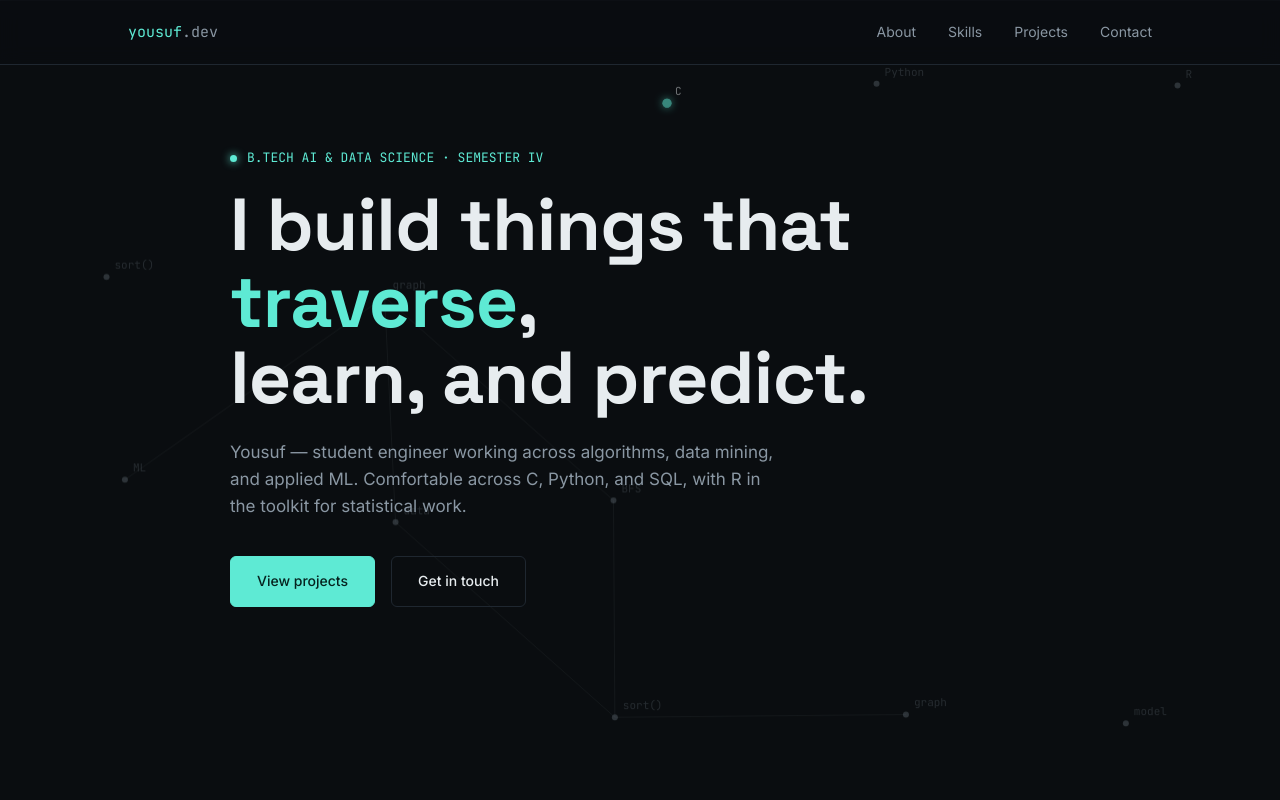
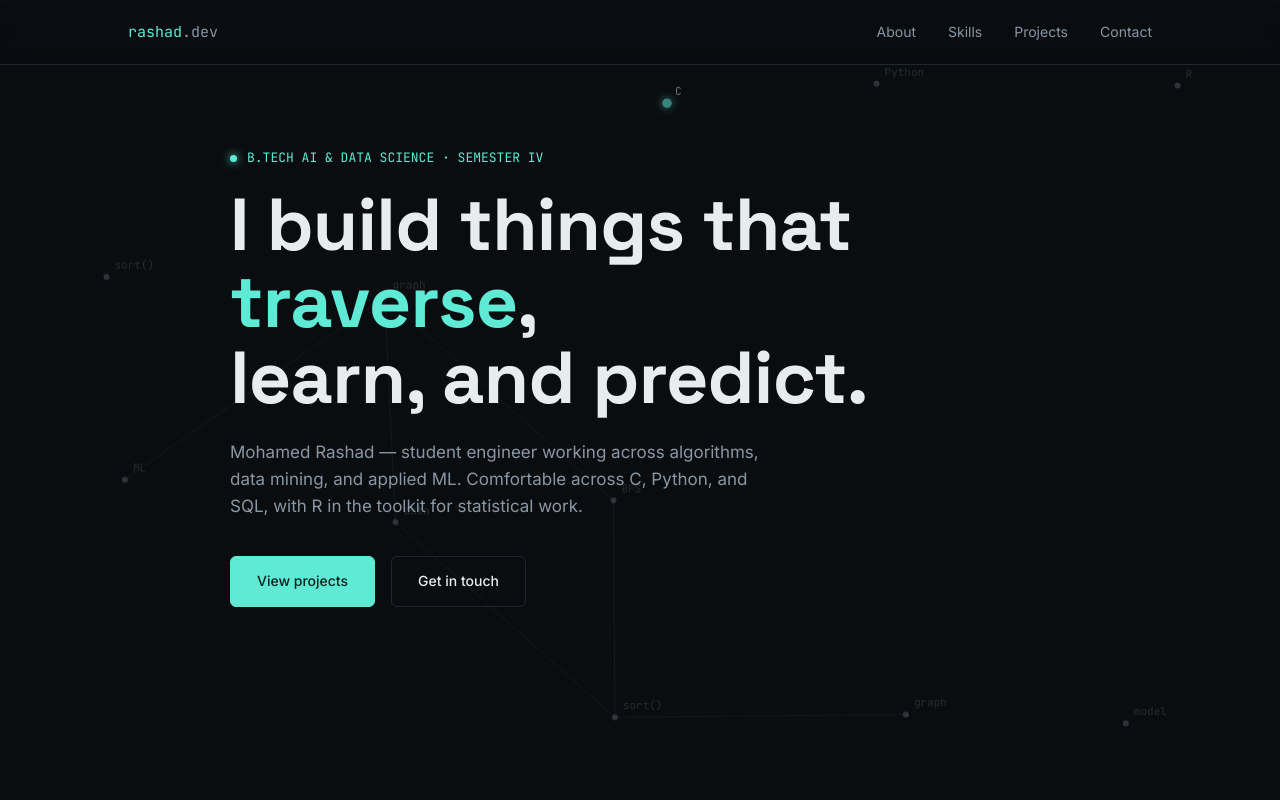
Before and after one commit to Rashad-007/Portfolio, a plain HTML site: page index.html in a window 1280 px wide. Shown: the top 800 px of the page. Drawn offline with Linux system fonts and the light colour scheme.

Commit message:
Update portfolio owner name to Mohamed Rashad / rashad.dev

```diff
--- a/index.html
+++ b/index.html
@@ -411,7 +411,7 @@
 
   <nav>
     <div class="wrap">
-      <div class="logo">yousuf<span>.dev</span></div>
+      <div class="logo">rashad<span>.dev</span></div>
       <div class="navlinks">
         <a href="#about">About</a>
         <a href="#skills">Skills</a>
@@ -426,7 +426,7 @@
     <div class="wrap hero-inner">
       <div class="eyebrow mono">B.TECH AI &amp; DATA SCIENCE · SEMESTER IV</div>
       <h1>I build things that <em>traverse</em>,<br>learn, and predict.</h1>
-      <p>Yousuf — student engineer working across algorithms, data mining, and applied ML. Comfortable across C, Python,
+      <p>Mohamed Rashad — student engineer working across algorithms, data mining, and applied ML. Comfortable across C, Python,
         and SQL, with R in the toolkit for statistical work.</p>
       <div class="hero-cta">
         <a href="#projects" class="btn btn-primary">View projects</a>
@@ -584,7 +584,7 @@
 
   <footer>
     <div class="wrap">
-      <span>© 2026 Yousuf</span>
+      <span>© 2026 Mohamed Rashad</span>
       <span style="display:flex;gap:18px;">
         <a href="mailto:yousufrashad007@gmail.com" style="color:var(--muted);">email</a>
         <a href="https://github.com/Rashad-007" target="_blank" rel="noopener" style="color:var(--muted);">github</a>
```
